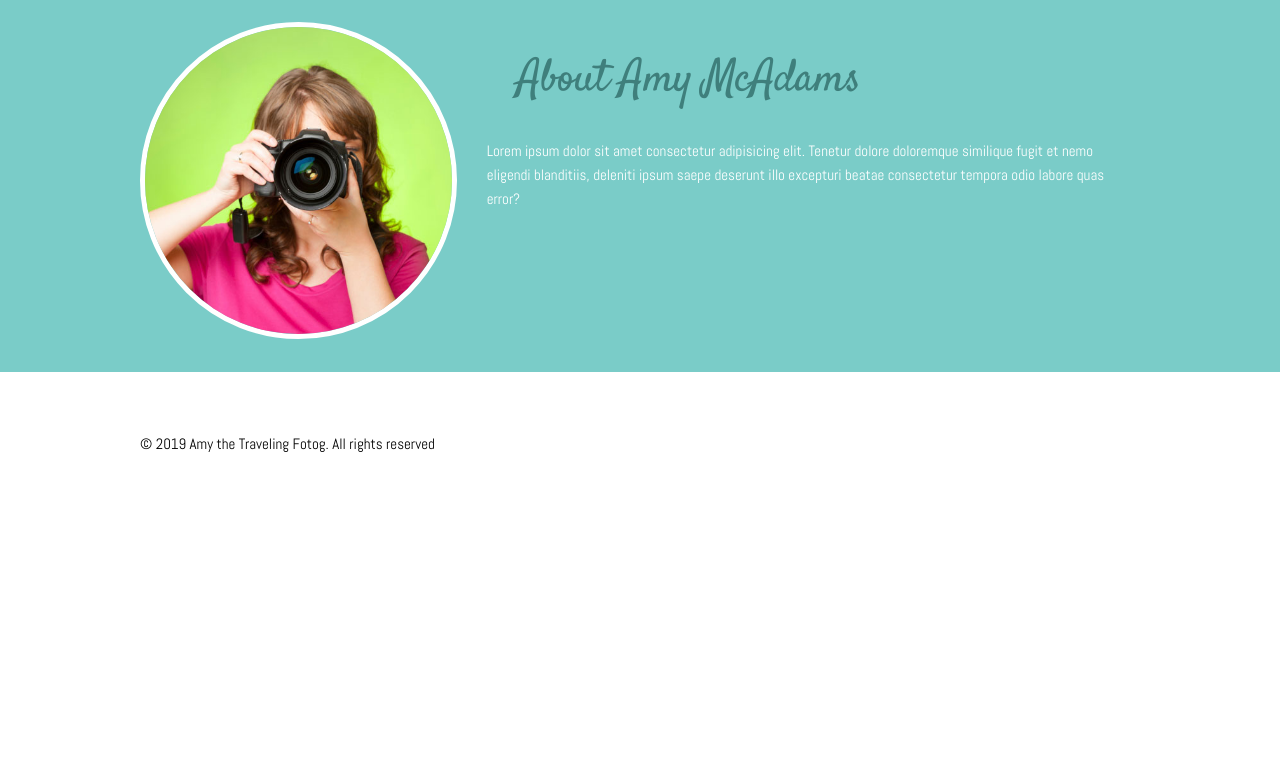
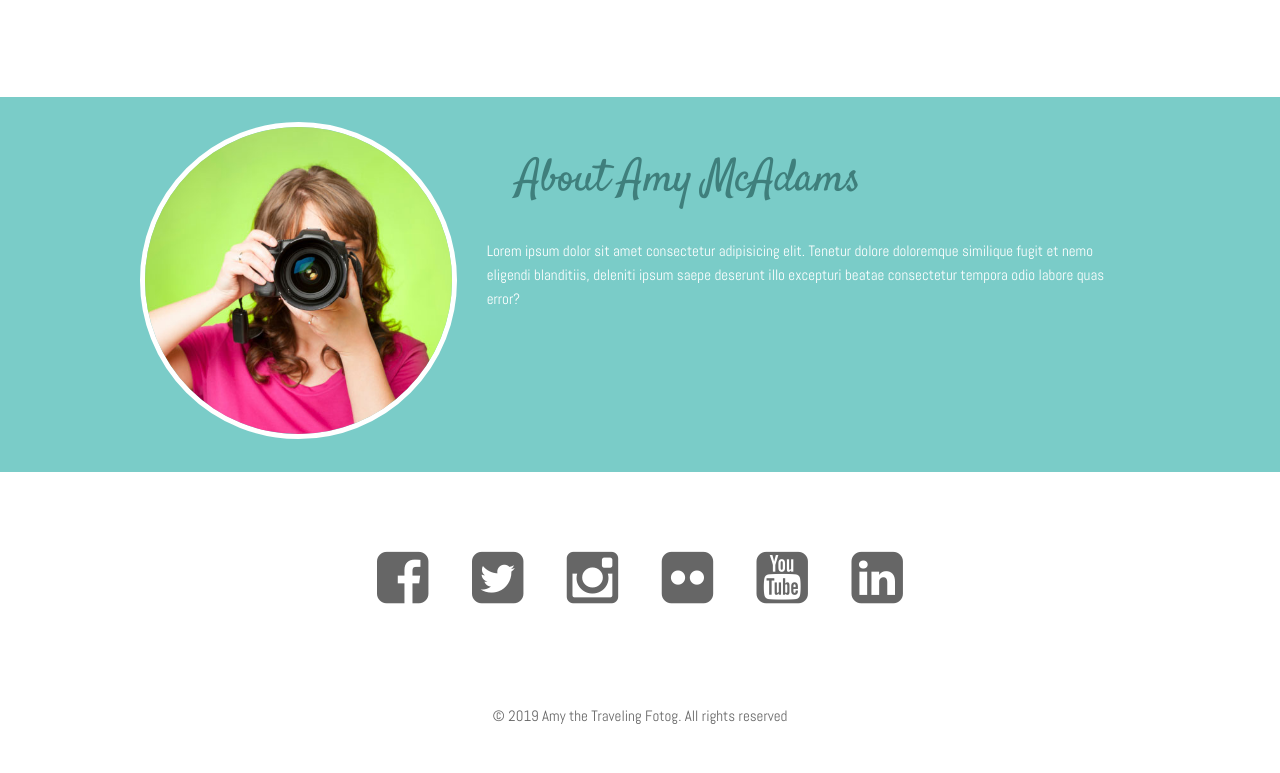
Before and after one commit to AlexCsanyi/LinkedIn_portfolio_course, a plain HTML site: page fotog/index.html in a window 1280 px wide. Shown: the part 1019-1792 px from the top of the page. Before the commit the page ends 1520 px from the top, so only its background shows below. Drawn offline with Linux system fonts and the light colour scheme.

Commit message:
finished static CSS styling

```diff
--- a/fotog/index.html
+++ b/fotog/index.html
@@ -73,7 +73,7 @@
         </div>
       </div>
 
-      <div class="row">
+      <div class="row" style="margin-bottom: 10%;">
         <div class="four columns portfolio">
           <img src="/images/single_rider.jpg" alt="" />
         </div>
@@ -106,9 +106,18 @@
 
     <footer>
       <div class="container">
-        <div class="row twelve columns"></div>
         <div class="row twelve columns">
-          <p>&copy; 2019 Amy the Traveling Fotog. All rights reserved</p>
+          <ul class="social">
+            <li class="facebook"><a href="#"><i class="fa fa-facebook-square fa-lg"></i></a></li>
+            <li class="twitter"><a href="#"><i class="fa fa-twitter-square fa-lg"></i></a></li>
+            <li class="instagram"><a href="#"><i class="fa fa-instagram fa-lg"></i></a></li>
+            <li class="flickr"><a href="#"><i class="fa fa-flickr fa-lg"></i></a></li>
+            <li class="youtube"><a href="#"><i class="fa fa-youtube-square fa-lg"></i></a></li>
+            <li class="linkedin"><a href="#"><i class="fa fa-linkedin-square fa-lg"></i></a></li>
+          </ul>
+        </div>
+        <div class="row twelve columns">
+          <p class="copyright">&copy; 2019 Amy the Traveling Fotog. All rights reserved</p>
         </div>
       </div>
     </footer>
--- a/fotog/style.css
+++ b/fotog/style.css
@@ -79,6 +79,44 @@ img:hover {
 
 /* Footer
 _______________________________ */
+ul.social {
+  display: block;
+  margin: 5% 0;
+  list-style: none;
+  text-align: center;
+}
+ul.social li {
+  font-size: 3em;
+  display: inline;
+  padding: 0 2%;
+}
+ul.social li a {
+  color: #666;
+}
+ul.social li.facebook a:hover {
+  color: rgb(59, 89, 152);
+}
+ul.social li.twitter a:hover {
+  color: rgb(0, 172, 237);
+}
+ul.social li.instagram a:hover {
+  color: rgb(81, 127, 237);
+}
+ul.social li.youtube a:hover {
+  color: rgb(187, 0, 0);
+}
+ul.social li.flickr a:hover {
+  color: rgb(255, 0, 132);
+}
+ul.social li.linkedin a:hover {
+  color: rgb(0, 123, 182);
+}
+
+p.copyright {
+  text-align: center;
+  font-size: 1em;
+  color: #666;
+}
 
 /* Media Queries
 _______________________________ */
```
Also changed, not shown: fotog/social_snippet.html (added, +6 -0 lines).
